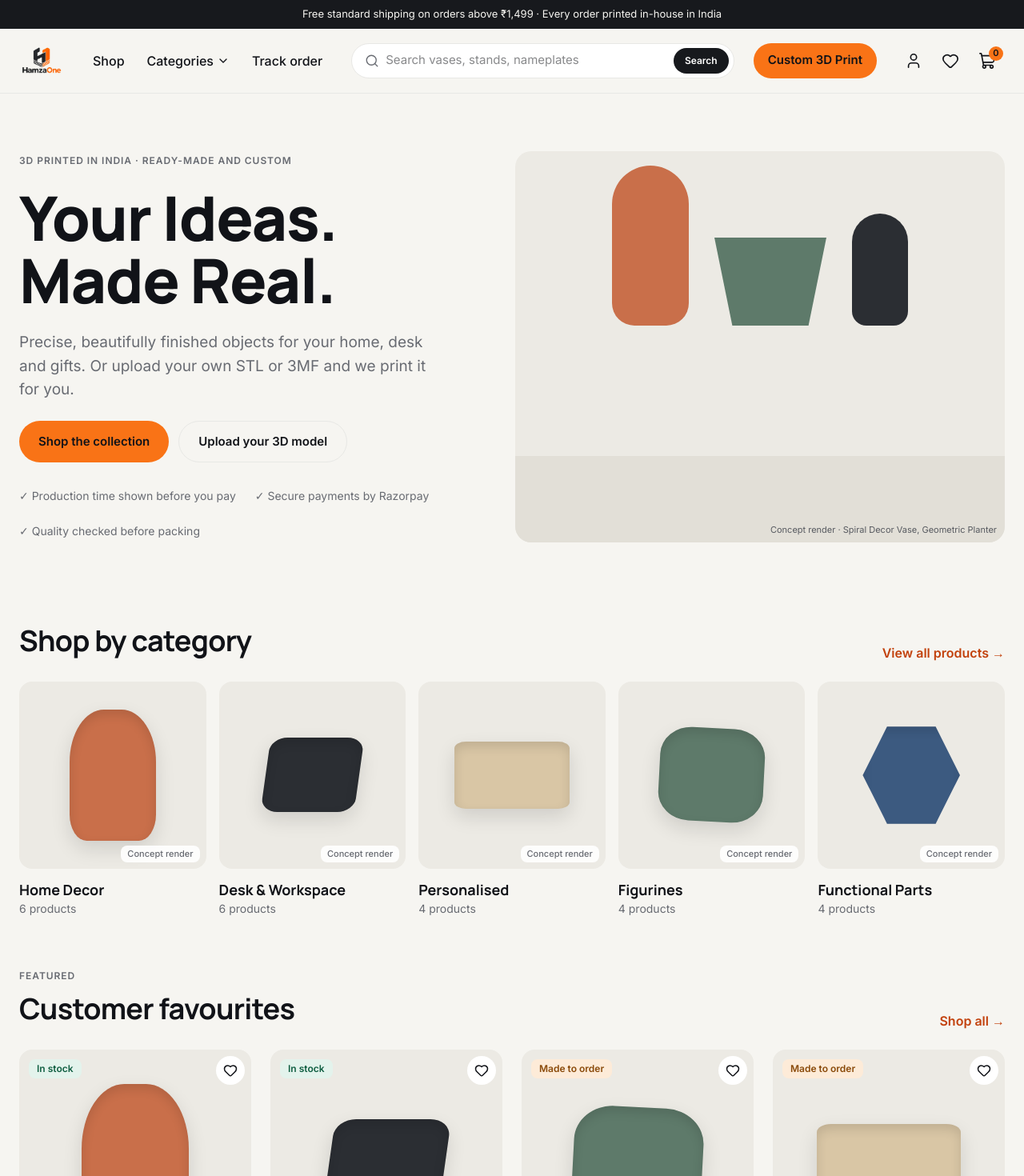
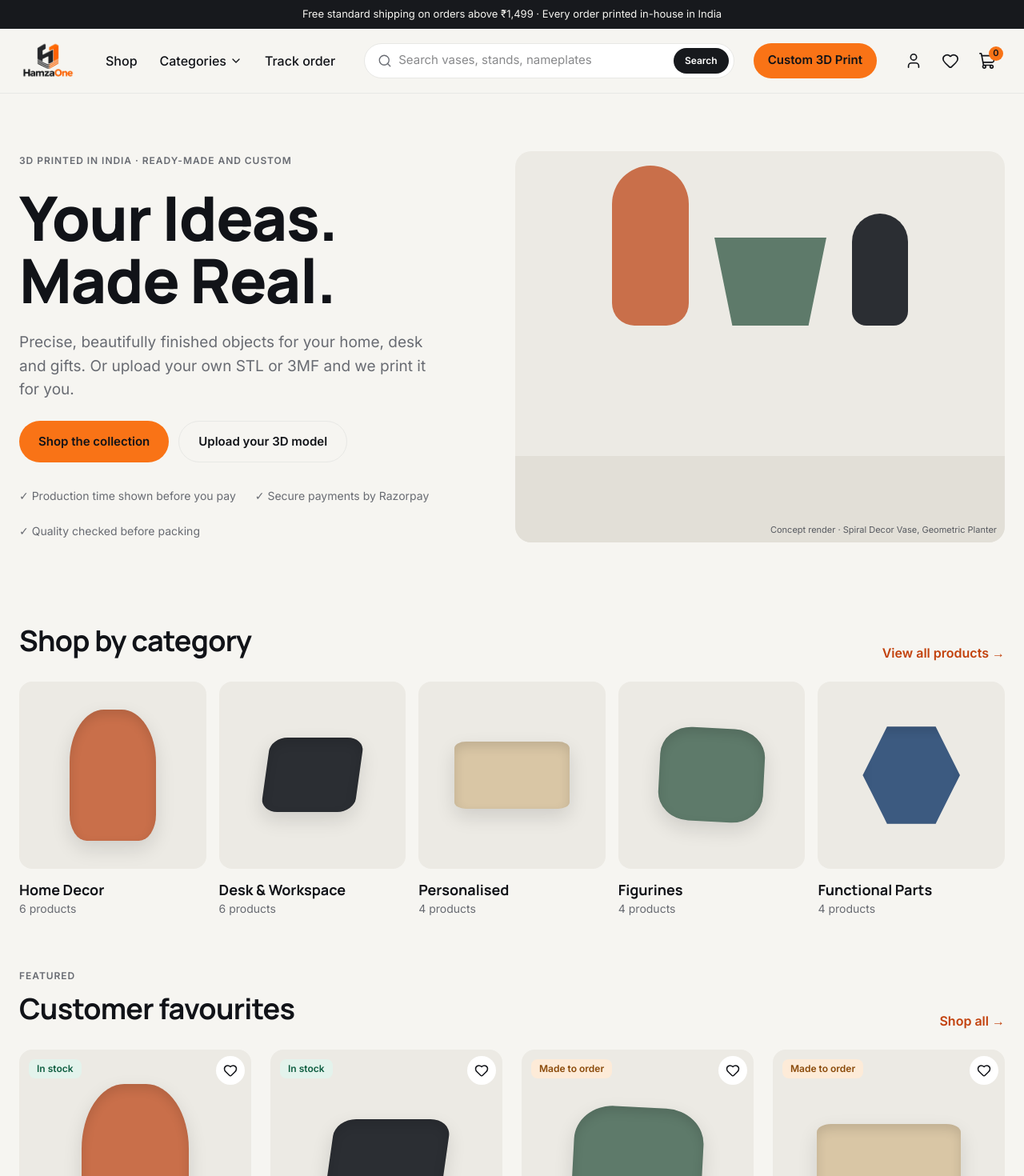
Before and after one commit to sohail005/Hamzaone, a Next.js app: page / in a window 1280 px wide. Shown: the top 1470 px of the page at 80% size. Built offline with nearby package versions, Linux system fonts and the light colour scheme.

Commit message:
refactor: adjust layout and styling for coupon form and header components

```diff
--- a/app/(site)/cart/page.tsx
+++ b/app/(site)/cart/page.tsx
@@ -119,8 +119,10 @@ export default function CartPage() {
           <form onSubmit={applyCoupon} className="rounded-card bg-surface p-4 shadow-sm">
             <h3 className="mb-2 text-sm font-semibold">Coupon code</h3>
             <div className="flex gap-2">
-              <Field id="coupon" value={coupon} onChange={(e) => setCoupon(e.target.value)} placeholder="FIRST100" className="flex-1" error={couponError ?? undefined} />
-              <Button type="submit" variant="outline">Apply</Button>
+              <div className="min-w-0 flex-1">
+                <Field id="coupon" value={coupon} onChange={(e) => setCoupon(e.target.value)} placeholder="FIRST100" error={couponError ?? undefined} />
+              </div>
+              <Button type="submit" variant="outline" className="shrink-0">Apply</Button>
             </div>
             {applied && <p className="mt-2 text-sm text-success-text">Coupon {applied.code} applied — ₹{applied.discount} off.</p>}
           </form>
--- a/components/ConceptRender.tsx
+++ b/components/ConceptRender.tsx
@@ -49,9 +49,6 @@ export function ConceptRender({ shape, color = "#C2693C", className }: Props) {
         className={cx("shadow-[inset_0_6px_14px_rgba(0,0,0,0.12),0_10px_24px_rgba(0,0,0,0.12)]", shapeStyle[shape])}
         style={{ backgroundColor: color, clipPath: shapeClipPath[shape] }}
       />
-      <span className="absolute bottom-2 right-2 rounded-chip bg-surface/90 px-2 py-0.5 text-[11px] font-medium text-text-muted">
-        Concept render
-      </span>
     </div>
   );
 }
--- a/components/Header.tsx
+++ b/components/Header.tsx
@@ -34,7 +34,7 @@ export function Header() {
         Free standard shipping on orders above ₹1,499 · Every order printed in-house in India
       </div>
       <header className="sticky top-0 z-30 border-b border-border bg-bg">
-        <div className="relative mx-auto flex flex-wrap items-center gap-6 px-4 py-3 sm:px-6" style={{ maxWidth: 1280 }}>
+        <div className="relative mx-auto flex flex-wrap items-center gap-6 px-4 py-1 sm:px-6" style={{ maxWidth: 1280 }}>
           <button
             aria-label="Open menu"
             onClick={() => setMenuOpen(true)}
@@ -43,7 +43,7 @@ export function Header() {
             <Menu className="h-5 w-5" />
           </button>
           <Link href="/" aria-label="HamzaOne home" className="flex items-center">
-            <Image src="/HamzaOne_Logo_transparent.png" alt="HamzaOne" width={160} height={160} priority className="h-12 w-12 object-contain md:h-14 md:w-14" />
+            <Image src="/HamzaOne_Logo_transparent.png" alt="HamzaOne" width={160} height={160} priority className="h-14 w-14 object-contain md:h-18 md:w-18" />
           </Link>
           <nav aria-label="Primary" className="hidden flex-wrap items-center gap-1 md:flex">
             <Link href="/shop" className="rounded-full px-3 py-3 font-medium text-text hover:bg-black/5">
```
